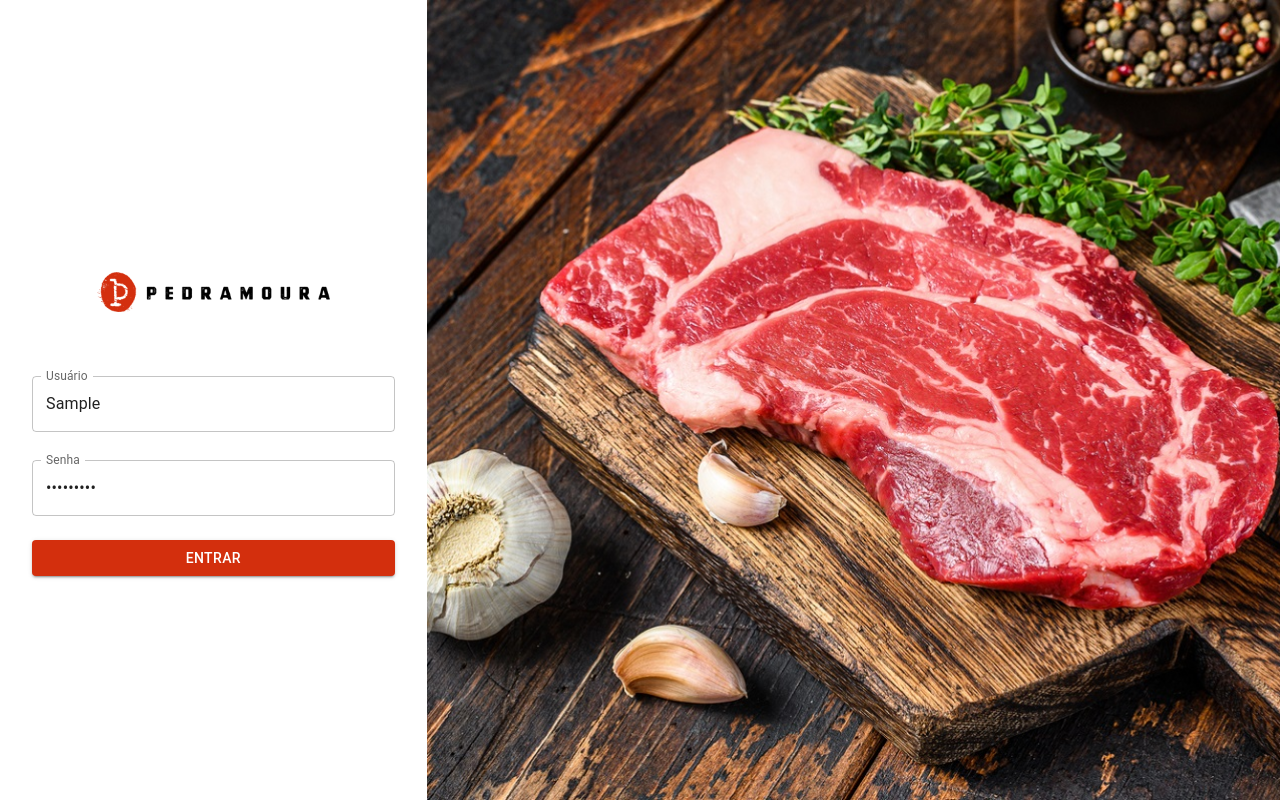
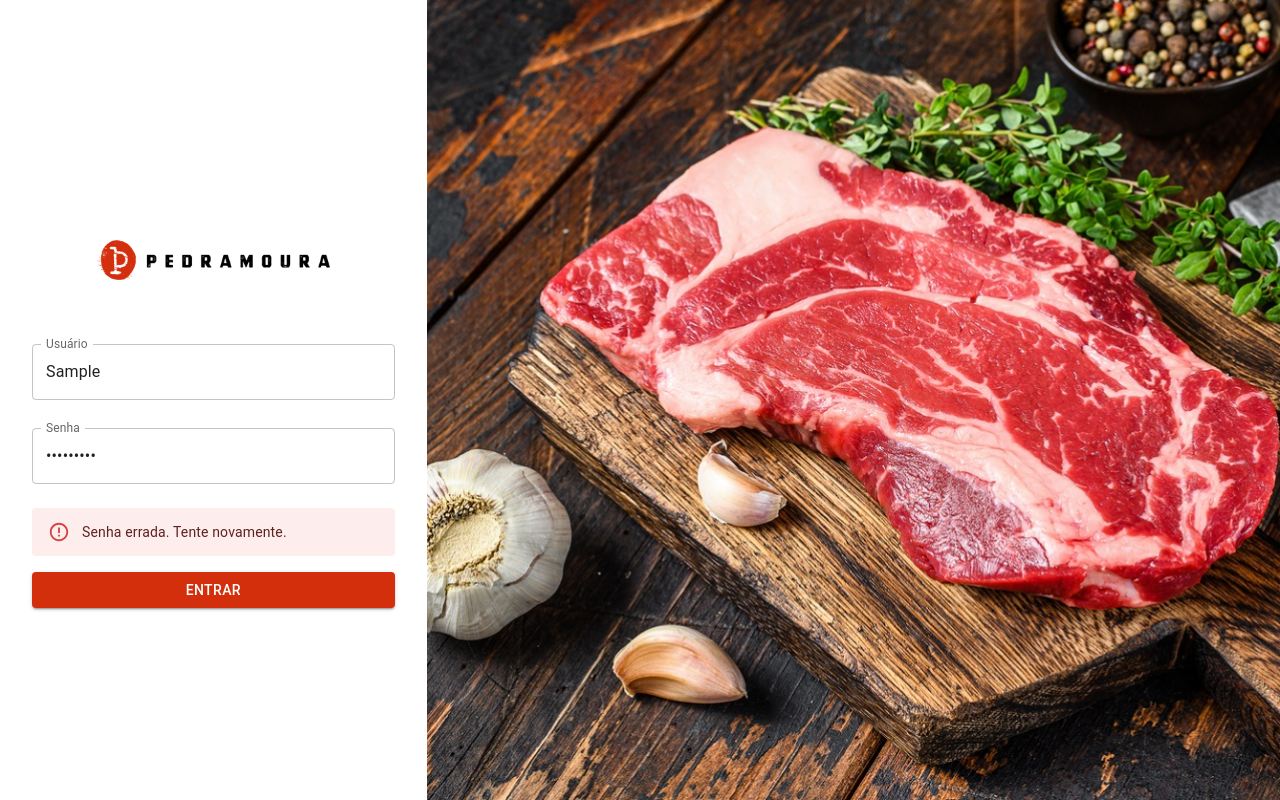
Before and after one commit to grupo-dois/app-desossa, a React (Create React App) app: page / in a window 1280 px wide. Both pictures are taken after typing "Sample", "Sample123" into the empty fields and a click on the button "ENTRAR". Built offline with nearby package versions, Linux system fonts and the light colour scheme; no server answers.

Commit message:
chore: show error

```diff
--- a/src/views/Login.tsx
+++ b/src/views/Login.tsx
@@ -1,13 +1,15 @@
+import { useState } from 'react';
 import * as Yup from 'yup';
 import { useFormik } from 'formik';
 import logo from '../resources/logo.png';
-import { TextField, Button } from '@mui/material';
+import { TextField, Button, Alert } from '@mui/material';
 import { authenticate } from '../services/login';
 import { LoginUser } from '../types/LoginUser';
 import { useNavigate } from 'react-router-dom';
 import './Login.css';
 
 function Login() {
+  const [showAuthError, setShowAuthError] = useState(false);
   const navigate = useNavigate();
   const validationSchema = Yup.object().shape({
     username: Yup.string()
@@ -23,10 +25,13 @@ function Login() {
     } as LoginUser,
     validationSchema,
     onSubmit: async (values) => {
+      setShowAuthError(false)
       const authCode = await authenticate(values)
       if (authCode === 201) {
         navigate('/system');
       }
+
+      setShowAuthError(true)
     },
   });
 
@@ -73,6 +78,11 @@ function Login() {
                 helperText={formik.touched.password && formik.errors.password}
               />
             </div>
+            {showAuthError && (
+              <div className="mb-4">
+                <Alert severity="error">Senha errada. Tente novamente.</Alert>
+              </div>
+            )}
             <div>
               <Button
                 type="submit"
--- a/src/views/System.tsx
+++ b/src/views/System.tsx
@@ -8,7 +8,7 @@ function System() {
 
   useEffect(() => {
     checkForToken()
-  }, []);
+  });
 
   const checkForToken = () => {
     const token = localStorage.getItem('token')
```
